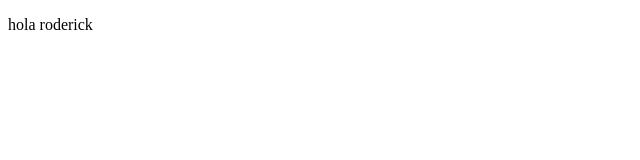
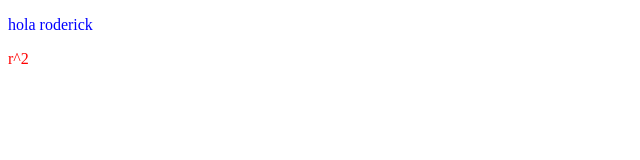
Before and after one commit to Camotubi/jackrode-web, a plain HTML site: page index.html in a window 1280 px wide. Shown: the whole page, without its empty margins (0-640 px from the left). Drawn offline with Linux system fonts and the light colour scheme.

Commit message:
index.html

```diff
--- a/index.html
+++ b/index.html
@@ -1,7 +1,20 @@
 <!DOCTYPE html>
 <html>
 
+	<head>
+	<style>
+	div{
+		color:blue;
 
+	}
+	div.divpritty{
+		color:red;
+	}
+
+
+	</style>
+
+	</head>
 
 	<body>
 
@@ -9,7 +22,10 @@
 
 			<p> hola roderick</p>
 		</div>
+		<div class ="divpritty">
+			<p>r^2</p>
 
+		</div>
 
 	</body>
 
```
